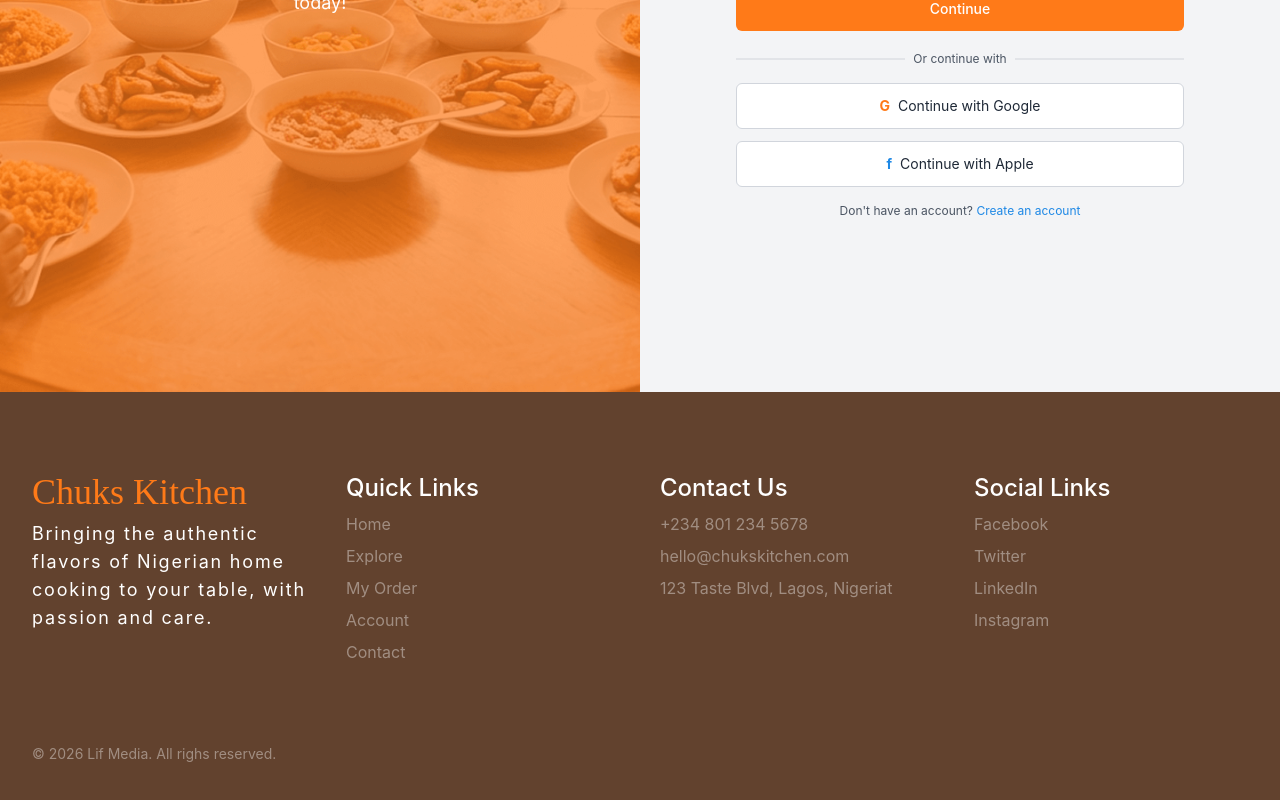
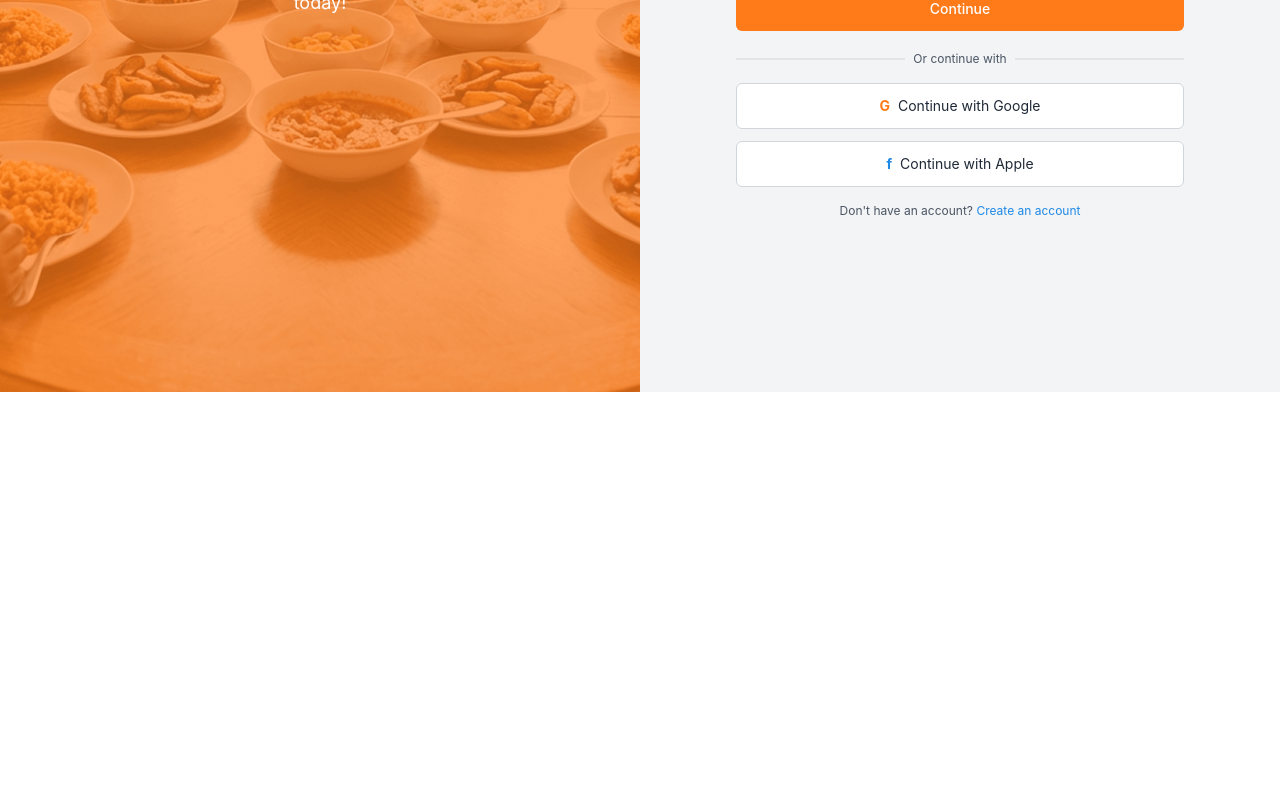
Before and after one commit to Rawweb/chuks-kitchen, a React (Vite) app: page /sign-in in a window 1280 px wide. Shown: the part 518-1318 px from the top of the page. After the commit the page ends 910 px from the top, so only its background shows below. Built offline with nearby package versions, Linux system fonts and the light colour scheme; a web font is replaced by a local one.

Commit message:
removed footer on auth pages

```diff
--- a/src/layouts/AuthLayout.jsx
+++ b/src/layouts/AuthLayout.jsx
@@ -12,11 +12,6 @@ const AuthLayout = () => {
       <main className='flex-1'>
         <Outlet />
       </main>
-
-      {/* Footer */}
-      <div className='hidden md:block'>
-        <Footer />
-      </div>
     </div>
   );
 };
```
